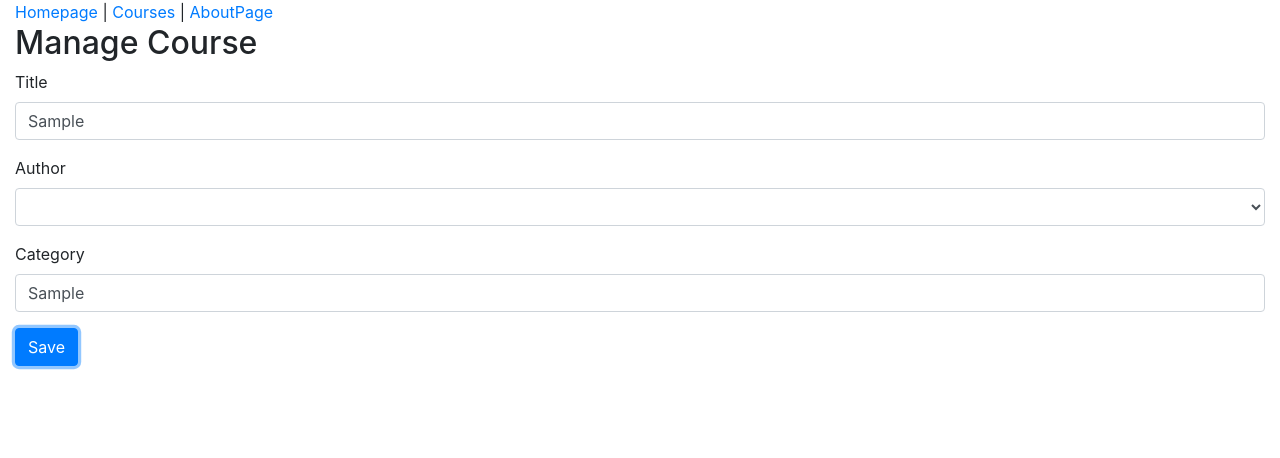
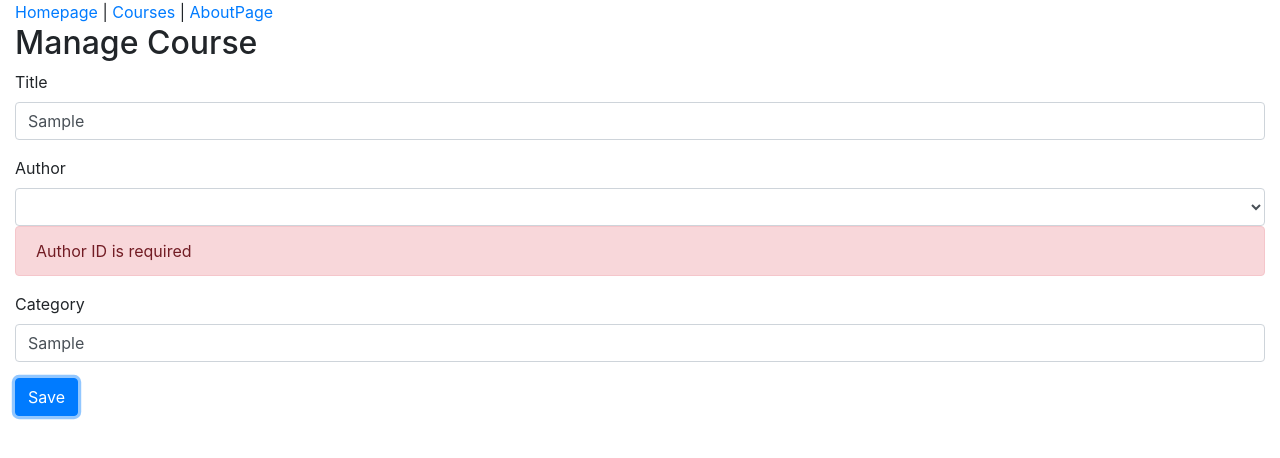
Before and after one commit to MYK077/reactapp, a React (Create React App) app: page /course in a window 1280 px wide. Both pictures are taken after typing "Sample", "Sample" into the empty fields and a click on the input "Save". Shown: the top 458 px of the page. Built offline with nearby package versions, Linux system fonts and the light colour scheme; no server answers.

Commit message:
adding client side validation for ManageCourse form

```diff
--- a/src/components/CourseForm.js
+++ b/src/components/CourseForm.js
@@ -1,5 +1,6 @@
 import React from "react";
 import TextInput from "./common/TextInput";
+import PropTypes from "prop-types";
 
 function CourseForm(props) {
   return (
@@ -10,6 +11,7 @@ function CourseForm(props) {
         onChange={props.onChange}
         name="title"
         value={props.course.title}
+        error={props.errors.title}
       />
 
       <div className="form-group">
@@ -20,12 +22,18 @@ function CourseForm(props) {
             name="authorId"
             onChange={props.onChange}
             value={props.course.authorId || ""}
+            error={props.errors.authorId}
             className="form-control"
           >
             <option value="" />
             <option value="1">Cory House</option>
             <option value="2">Scott Allen</option>
           </select>
+        </div>
+        <div>
+          {props.errors.authorId && (
+            <div className="alert alert-danger">{props.errors.authorId}</div>
+          )}
         </div>
       </div>
 
@@ -35,6 +43,7 @@ function CourseForm(props) {
         name="category"
         onChange={props.onChange}
         value={props.course.category}
+        error={props.errors.category}
       />
 
       <input type="submit" value="Save" className="btn btn-primary" />
@@ -42,4 +51,11 @@ function CourseForm(props) {
   );
 }
 
+CourseForm.propTypes = {
+  course: PropTypes.object.isRequired,
+  onSubmit: PropTypes.func.isRequired,
+  onChange: PropTypes.func.isRequired,
+  errors: PropTypes.object.isRequired,
+};
+
 export default CourseForm;
--- a/src/components/ManageCoursePage.js
+++ b/src/components/ManageCoursePage.js
@@ -4,6 +4,7 @@ import * as courseApi from "../api/courseApi";
 import { toast } from "react-toastify";
 
 const ManageCoursePage = (props) => {
+  const [errors, setErrors] = useState({});
   const [course, setCourse] = useState({
     id: null,
     slug: "",
@@ -11,6 +12,18 @@ const ManageCoursePage = (props) => {
     authorId: null,
     category: "",
   });
+
+  function formIsValid() {
+    const _errors = {};
+
+    if (!course.title) _errors.title = "Title is required";
+    if (!course.authorId) _errors.authorId = "Author ID is required";
+    if (!course.category) _errors.category = "Category is required";
+
+    setErrors(_errors);
+    // Form is valid if the error object has no properties
+    return Object.keys(_errors).length === 0;
+  }
 
   function handleChange(event) {
     const updatedCourse = {
@@ -22,6 +35,7 @@ const ManageCoursePage = (props) => {
 
   function handleSubmit(event) {
     event.preventDefault();
+    if (!formIsValid()) return;
     courseApi.saveCourse(course).then(() => {
       props.history.push("/courses");
       toast.success("course saved!");
@@ -32,6 +46,7 @@ const ManageCoursePage = (props) => {
     <>
       <h2>Manage Course</h2>
       <CourseForm
+        errors={errors}
         course={course}
         onChange={handleChange}
         onSubmit={handleSubmit}
```
